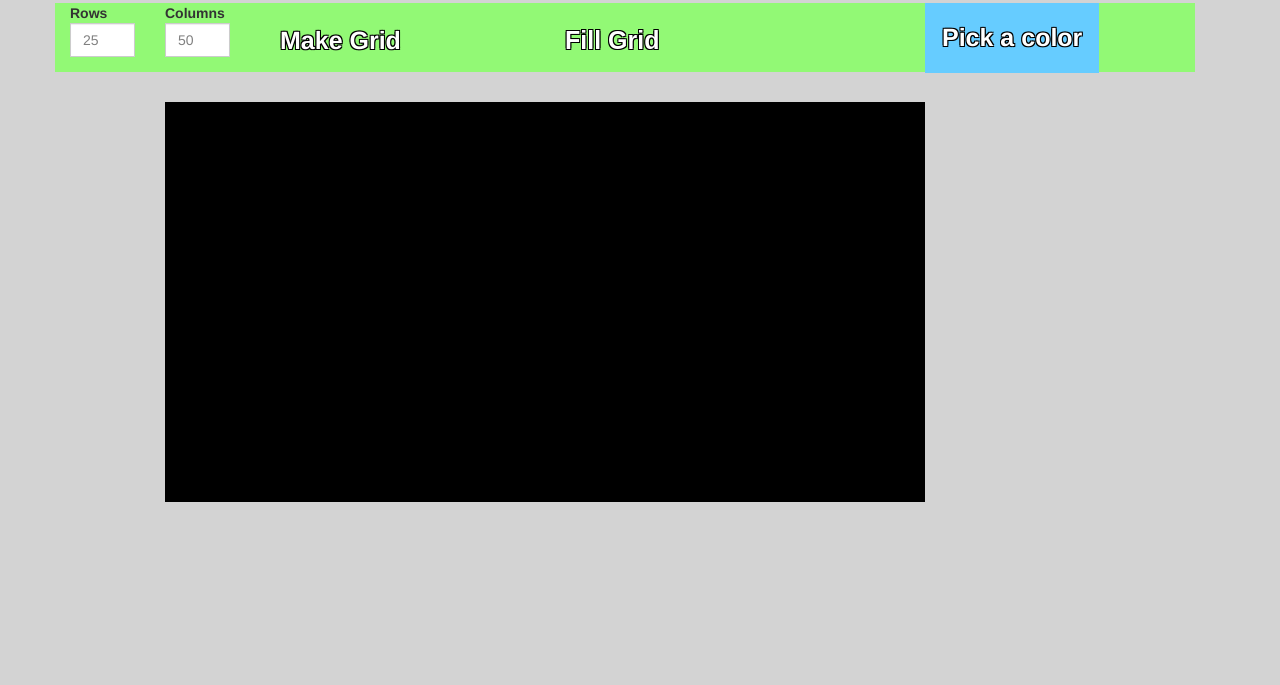
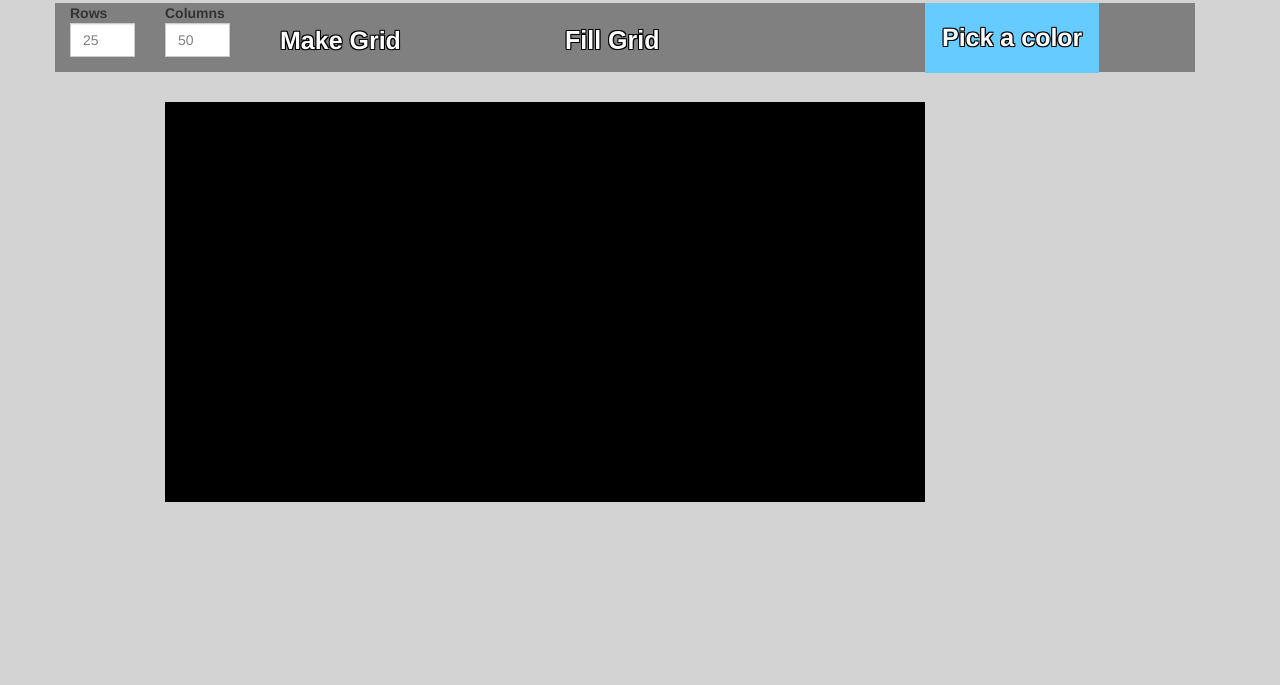
Before and after one commit to hjpdu/lite-brite, a website: page public/html/index.html in a window 1280 px wide. Shown: the part 115-800 px from the top of the page. Drawn offline with nearby package versions, Linux system fonts and the light colour scheme; files that its build step writes are made by us from their sources; files whose address does not match are found by name.

Commit message:
more 'final' tweaks lol

```diff
--- a/public/css/main.css
+++ b/public/css/main.css
@@ -60,7 +60,8 @@ p {
 #main-bar {
   width: 100%;
   height: 5%;
-  background-color: #92f975;
+  /*background-color: #92f975;*/
+  background-color: grey;
   margin-bottom: 30px;
 }
 
```
